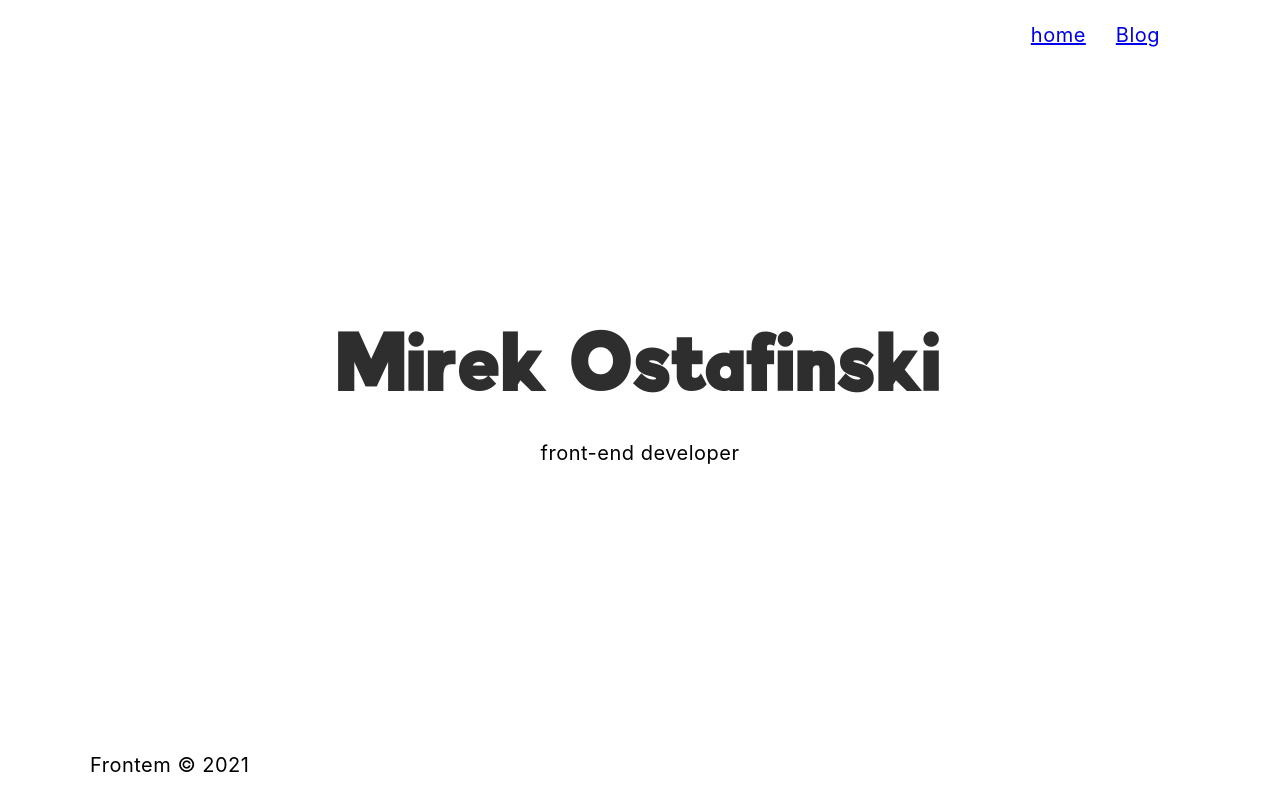
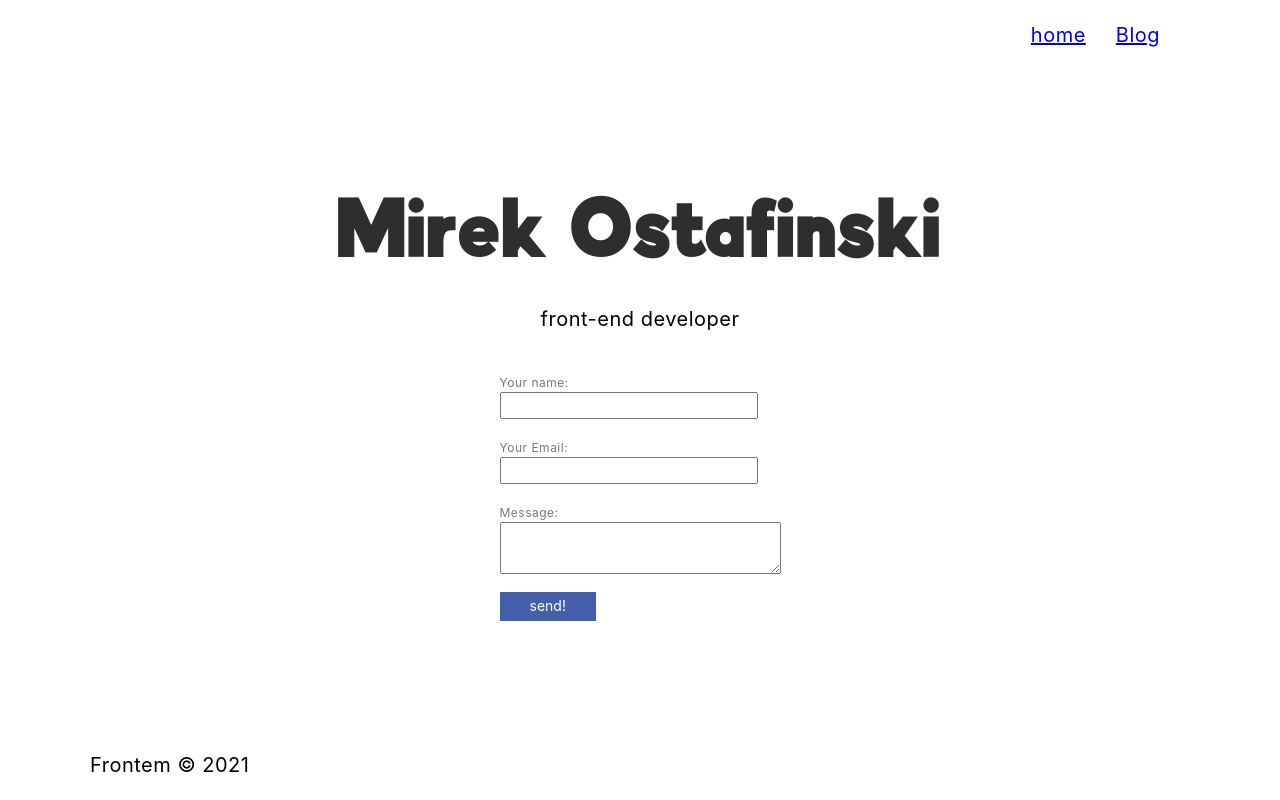
Before and after one commit to Yoasia1985/Frontem, a Gatsby site in the folder web/: page / in a window 1280 px wide. Built offline with nearby package versions, Linux system fonts and the light colour scheme; Gatsby itself is replaced by a stand-in of ours; some packages are replaced by stand-ins of ours.

Commit message:
feat: contact form moved to index page

```diff
--- a/web/src/pages/index.js
+++ b/web/src/pages/index.js
@@ -1,4 +1,5 @@
 import React from "react";
+import ContactForm from "../components/ContactForm";
 import styled from "styled-components";
 const IndexContainer = styled.div`
   height: 100%;
@@ -20,6 +21,7 @@ const IndexPage = () => {
       <IndexContainer>
         <h1>Mirek Ostafinski</h1>
         <p>front-end developer</p>
+        <ContactForm />
       </IndexContainer>
     </>
   );
```
